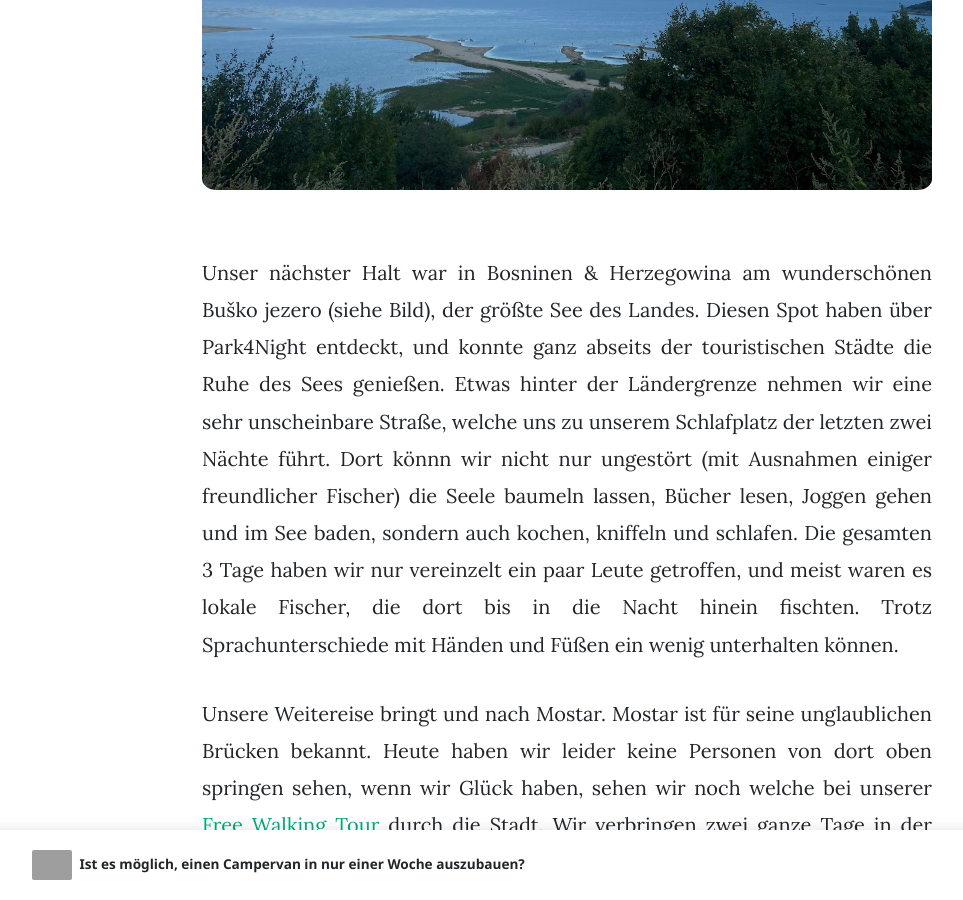
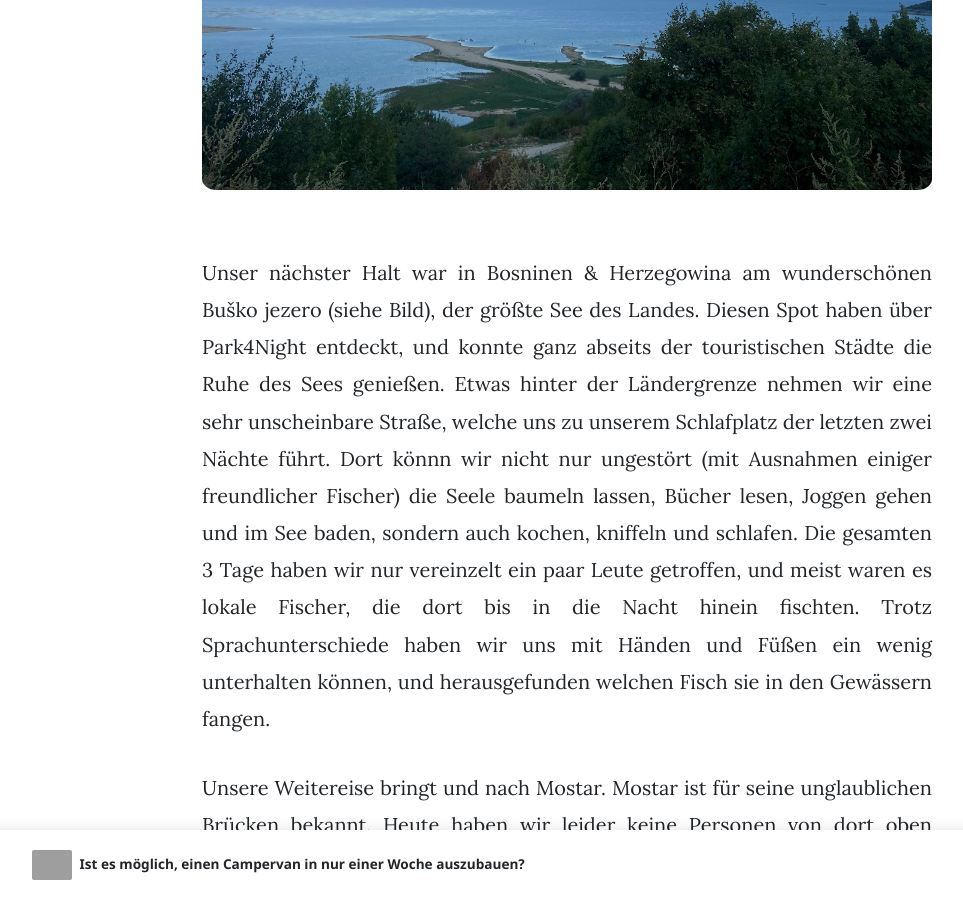
Before and after one commit to travelbuddi/travelbuddi.github.io, a Jekyll site: the page built from _posts/2024-08-08-Osteuropa-Balkan.md, in a window 1280 px wide and 900 px high, scrolled down 3036 px. Shown: the whole window, without its empty margins (73-1036 px from the left). Built offline with Jekyll 4.4.1, drawn with Linux system fonts in a browser that asks for light colours; nearby versions of some CDN libraries; grey boxes are pictures that could not be loaded.

Commit message:
Update Bosnien

```diff
--- a/_posts/2024-08-08-Osteuropa-Balkan.md
+++ b/_posts/2024-08-08-Osteuropa-Balkan.md
@@ -29,7 +29,7 @@ Am nächsten Morgen ging es dann immer weiter der Sonne hinterher, bis wir in Sp
 
 ![Busko Jesero](/assets/images/Bosnien01.jpg)
 
-Unser nächster Halt war in Bosninen & Herzegowina am wunderschönen Buško jezero (siehe Bild), der größte See des Landes. Diesen Spot haben über Park4Night entdeckt, und konnte ganz abseits der touristischen Städte die Ruhe des Sees genießen. Etwas hinter der Ländergrenze nehmen wir eine sehr unscheinbare Straße, welche uns zu unserem Schlafplatz der letzten zwei Nächte führt. Dort könnn wir nicht nur ungestört (mit Ausnahmen einiger freundlicher Fischer) die Seele baumeln lassen, Bücher lesen, Joggen gehen und im See baden, sondern auch kochen, kniffeln und schlafen. Die gesamten 3 Tage haben wir nur vereinzelt ein paar Leute getroffen, und meist waren es lokale Fischer, die dort bis in die Nacht hinein fischten. Trotz Sprachunterschiede mit Händen und Füßen ein wenig unterhalten können.
+Unser nächster Halt war in Bosninen & Herzegowina am wunderschönen Buško jezero (siehe Bild), der größte See des Landes. Diesen Spot haben über Park4Night entdeckt, und konnte ganz abseits der touristischen Städte die Ruhe des Sees genießen. Etwas hinter der Ländergrenze nehmen wir eine sehr unscheinbare Straße, welche uns zu unserem Schlafplatz der letzten zwei Nächte führt. Dort könnn wir nicht nur ungestört (mit Ausnahmen einiger freundlicher Fischer) die Seele baumeln lassen, Bücher lesen, Joggen gehen und im See baden, sondern auch kochen, kniffeln und schlafen. Die gesamten 3 Tage haben wir nur vereinzelt ein paar Leute getroffen, und meist waren es lokale Fischer, die dort bis in die Nacht hinein fischten. Trotz Sprachunterschiede haben wir uns mit Händen und Füßen ein wenig unterhalten können, und herausgefunden welchen Fisch sie in den Gewässern fangen.
 
 
 Unsere Weitereise bringt und nach Mostar. Mostar ist für seine unglaublichen Brücken bekannt. Heute haben wir leider keine Personen von dort oben springen sehen, wenn wir Glück haben, sehen wir noch welche bei unserer <a href="https://www.guruwalk.com/de/walks/34705-shevas-free-walking-tour-durch-mostar-entdecken-sie-die-vergangenheit-verstehen-sie-unsere-gegenwart">Free Walking Tour</a> durch die Stadt. Wir verbringen zwei ganze Tage in der Stadt und kosten uns durch die Vielfalt der traditionelllen Gerichte. Da wir uns beide vegetarisch ernähnren, kann es gerade im Balkan ab und zu herausfordernd sein etwas passendes und traditionelles zu finden. In Mostar können wir jedoch noch ein Kaffeehaus empfehlen, welches den ältesten Kaffe (und auch wirklich lecker) in Mostar zubereitet. Es ist das kleine Häusschen oberhalbt der Brücke Stari Most. Der Eingang ist etwas versteckt, hinter einem Touristen Laden, wo eine Treppe nach oben in das kleine verwunschene Kaffee führt.
```
